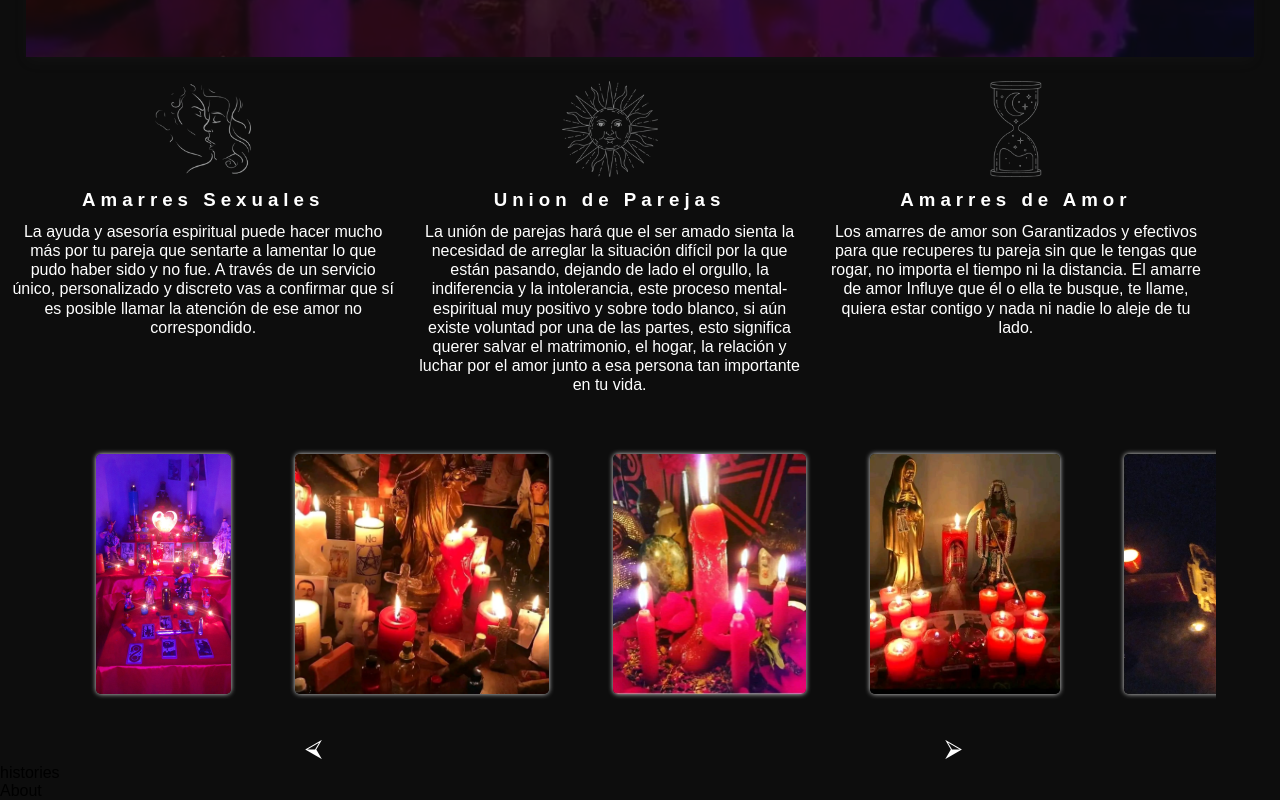
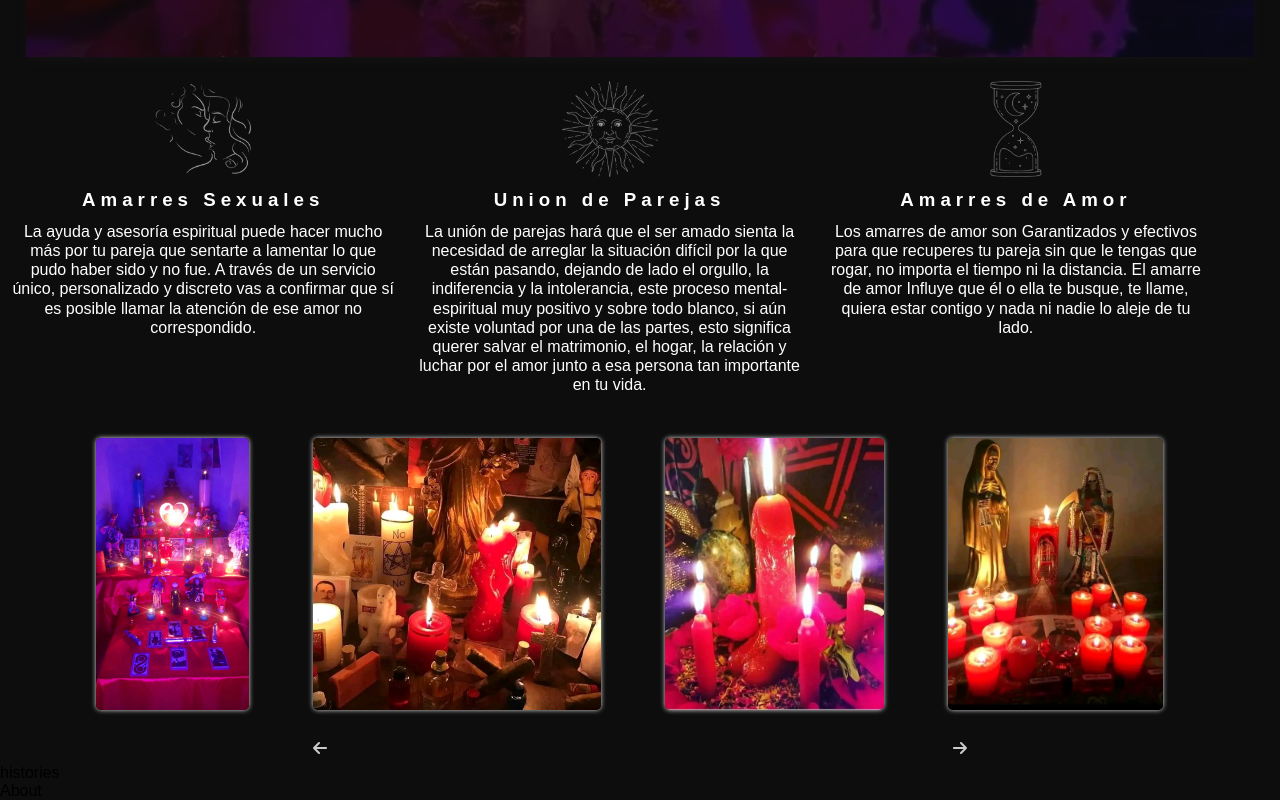
Before and after one commit to derwin9227/esoterismo, a React (Vite) app: page / in a window 1280 px wide. Shown: the part 744-1544 px from the top of the page. Built offline with nearby package versions, Linux system fonts and the light colour scheme; a web font is replaced by a local one.

Commit message:
modificando efectos carrusel

```diff
--- a/src/Components/carousel/Carousel.jsx
+++ b/src/Components/carousel/Carousel.jsx
@@ -1,5 +1,8 @@
 import "./carousel.scss";
 import React from "react";
+
+import arrowLeft from "../../images/arrow-left.svg";
+import arrowRight from "../../images/arrow-right.svg";
 
 import C1 from "../../images/1.jpg";
 import C2 from "../../images/2.jpg";
@@ -41,8 +44,8 @@ const Carousel = () => {
 
     </div>
       <div className="slider__arrows">
-        <div className="slider__arrows-left" onClick={() => scroll('left')}>&#11160;</div>
-        <div className="slider__arrows-right" onClick={() => scroll('right')}>&#11162;</div>
+        <div className="slider__arrows-left" onClick={() => scroll('left')}> <img src={arrowLeft} alt="left-arrow" /> </div>
+        <div className="slider__arrows-right" onClick={() => scroll('right')}> <img src={arrowRight} alt="left-arrow" /> </div>
       </div>
     </>
   )
--- a/src/Components/carousel/carousel.scss
+++ b/src/Components/carousel/carousel.scss
@@ -21,7 +21,7 @@
     &__img{
         flex: 1 0 auto;
         //width: 55%;
-        height: 75%;
+        height: 85%;
         margin: 0 2rem;
         box-shadow: 0 0 5px 0 $color-primary;
         border-radius: 5px;
@@ -30,6 +30,9 @@
     &__arrows{
         display: flex;
         justify-content: space-around;
+        align-items: end;
+        //border: 1px solid white;
+        margin-top: 0;
         //transition: all 3s;
         //margin-top: 4rem;
 
@@ -38,9 +41,20 @@
             height: 30px;
             color: white;
             font-size: 1.5rem;
+            text-align: center;
+
+            img{
+                filter: invert(72%) sepia(7%) saturate(5%) hue-rotate(11deg) brightness(110%) contrast(97%);
+                transition: all .3s;
+
+                &:hover{
+                    transform: scale(1.5);
+                }
+            }
 
             &:hover{
                 cursor: pointer;
+
             }
         }
     }
```
Also changed, not shown: src/images/arrow-left.svg (added), src/images/arrow-right.svg (added).
